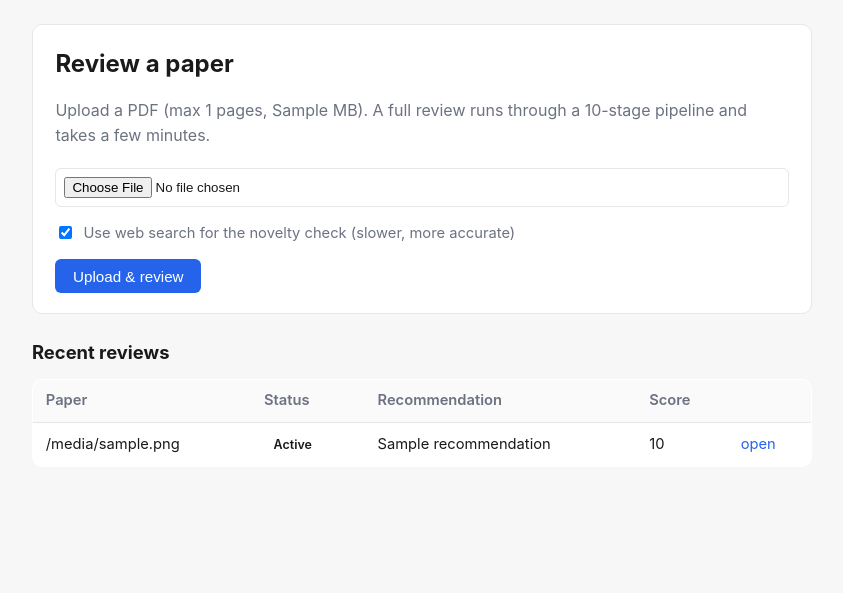
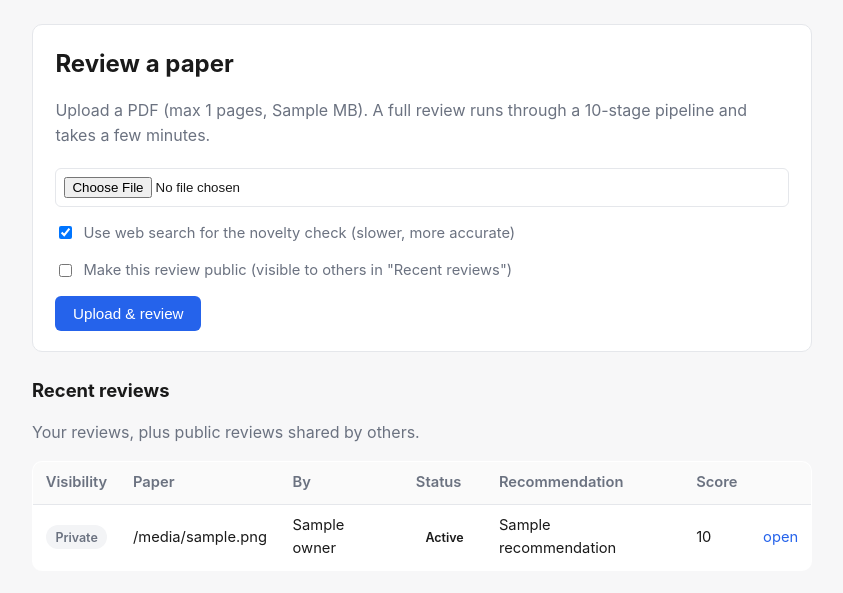
Before and after one commit to Agents4Academia-AI/auto-reviewer, a FastAPI app: template web/templates/index.html in a window 1280 px wide. Shown: the part 60-653 px from the top of the page, without its empty margins (218-1061 px from the left). Run offline with FastAPI, Linux system fonts and the light colour scheme; the template is opened without the code that fills it: most values are stand-ins (such as "Sample title", 1, 10 or a date in 2020); some libraries are stand-ins or nearby versions.

Commit message:
add username & public/private functionality, fix unclear ui for cancellation

```diff
--- a/web/app.py
+++ b/web/app.py
@@ -47,10 +47,15 @@ def login_form(request: Request):
 
 
 @app.post("/login", response_class=HTMLResponse)
-def login_submit(request: Request, password: str = Form(...)):
+def login_submit(request: Request, name: str = Form(...), password: str = Form(...)):
+    name = name.strip()
+    if not name:
+        return templates.TemplateResponse(
+            request, "login.html", {"error": "Please enter your name."}, status_code=400
+        )
     if auth.password_ok(password):
         resp = RedirectResponse(url="/", status_code=303)
-        auth.issue_cookie(resp)
+        auth.issue_cookie(resp, name)
         return resp
     return templates.TemplateResponse(
         request, "login.html", {"error": "Incorrect password."}, status_code=401
@@ -68,32 +73,50 @@ def logout():
 
 @app.get("/", response_class=HTMLResponse, dependencies=[Depends(auth.require_auth)])
 def index(request: Request):
-    recent = jobs.list_recent(limit=20)
+    me = auth.current_user(request)
+    recent = jobs.list_visible(owner=me, limit=20)
     return templates.TemplateResponse(
         request,
         "index.html",
         {
             "jobs": [j.as_dict() for j in recent],
+            "me": me,
             "max_pages": settings.MAX_PDF_PAGES,
             "max_mb": settings.MAX_UPLOAD_BYTES // (1024 * 1024),
         },
     )
 
 
+def _visible_or_404(job_id: str, request: Request) -> jobs.Job:
+    """Fetch a job the current user is allowed to see (their own or public),
+    else 404. Using 404 (not 403) avoids confirming a private review exists."""
+    job = jobs.get_job(job_id)
+    me = auth.current_user(request)
+    if job is None or not (job.is_public or job.owner == me):
+        raise HTTPException(status_code=404, detail="Review not found")
+    return job
+
+
 @app.get("/review/{job_id}", response_class=HTMLResponse, dependencies=[Depends(auth.require_auth)])
 def review_page(request: Request, job_id: str):
-    job = jobs.get_job(job_id)
-    if job is None:
-        raise HTTPException(status_code=404, detail="Review not found")
+    job = _visible_or_404(job_id, request)
+    is_owner = job.owner == auth.current_user(request)
     return templates.TemplateResponse(
-        request, "review.html", {"job": job.as_dict(), "total_stages": TOTAL_STAGES}
+        request,
+        "review.html",
+        {"job": job.as_dict(), "total_stages": TOTAL_STAGES, "is_owner": is_owner},
     )
 
 
 # --- upload ----------------------------------------------------------------
 
 @app.post("/upload", dependencies=[Depends(auth.require_auth)])
-async def upload(file: UploadFile, web_search: str | None = Form(default=None)):
+async def upload(
+    request: Request,
+    file: UploadFile,
+    web_search: str | None = Form(default=None),
+    make_public: str | None = Form(default=None),
+):
     if not (file.filename or "").lower().endswith(".pdf"):
         raise HTTPException(status_code=400, detail="Please upload a .pdf file.")
 
@@ -124,7 +147,12 @@ async def upload(file: UploadFile, web_search: str | None = Form(default=None)):
         )
 
     use_web_search = web_search is not None
-    job_id = jobs.create_job(filename=file.filename, use_web_search=use_web_search)
+    job_id = jobs.create_job(
+        filename=file.filename,
+        use_web_search=use_web_search,
+        owner=auth.current_user(request),
+        is_public=make_public is not None,
+    )
     storage.save_upload(job_id, data)
     return RedirectResponse(url=f"/review/{job_id}", status_code=303)
 
@@ -132,10 +160,8 @@ async def upload(file: UploadFile, web_search: str | None = Form(default=None)):
 # --- json api (polled by the frontend) -------------------------------------
 
 @app.get("/api/review/{job_id}", dependencies=[Depends(auth.require_auth)])
-def api_status(job_id: str):
-    job = jobs.get_job(job_id)
-    if job is None:
-        raise HTTPException(status_code=404, detail="Review not found")
+def api_status(request: Request, job_id: str):
+    job = _visible_or_404(job_id, request)
     d = job.as_dict()
     d["stage_index"] = stage_index(job.current_stage)
     d["total_stages"] = TOTAL_STAGES
@@ -143,18 +169,18 @@ def api_status(job_id: str):
 
 
 @app.post("/api/review/{job_id}/cancel", dependencies=[Depends(auth.require_auth)])
-def api_cancel(job_id: str):
-    if jobs.get_job(job_id) is None:
-        raise HTTPException(status_code=404, detail="Review not found")
+def api_cancel(request: Request, job_id: str):
+    job = _visible_or_404(job_id, request)
+    # Only the owner may cancel — a public review isn't a shared control surface.
+    if job.owner != auth.current_user(request):
+        raise HTTPException(status_code=403, detail="Only the owner can cancel this review.")
     outcome = jobs.request_cancel(job_id)  # cancelled | cancelling | noop
     return JSONResponse({"outcome": outcome})
 
 
 @app.get("/api/review/{job_id}/markdown", dependencies=[Depends(auth.require_auth)])
-def api_markdown(job_id: str):
-    job = jobs.get_job(job_id)
-    if job is None:
-        raise HTTPException(status_code=404, detail="Review not found")
+def api_markdown(request: Request, job_id: str):
+    _visible_or_404(job_id, request)
     if not storage.result_exists(job_id, "md"):
         raise HTTPException(status_code=409, detail="Review not ready yet.")
     return Response(storage.read_result(job_id, "md"), media_type="text/markdown")
--- a/web/auth.py
+++ b/web/auth.py
@@ -1,8 +1,10 @@
-"""Shared-password auth via a signed cookie.
+"""Shared-password auth with a per-user display name, via a signed cookie.
 
-Deliberately minimal: one password for everyone, no user accounts. The cookie
-is signed (not encrypted) with itsdangerous so it can't be forged. If
-REVIEWER_SITE_PASSWORD is unset, auth is disabled entirely — convenient for
+Deliberately minimal: one shared password gates access, and each visitor picks
+a display name at login. The cookie stores that name, signed (not encrypted)
+with itsdangerous so it can't be forged — it's an identity *label* for a
+trusted group, not real authentication. If REVIEWER_SITE_PASSWORD is unset,
+auth is disabled entirely and everyone is the "guest" user — convenient for
 local dev. Swapping to real accounts later means replacing this one module.
 """
 
@@ -15,7 +17,8 @@ from itsdangerous import BadSignature, URLSafeSerializer
 from web import settings
 
 _serializer = URLSafeSerializer(settings.SECRET_KEY, salt="reviewer-auth")
-_AUTH_VALUE = "ok"
+# Identity used when auth is disabled (dev), so review ownership still works.
+GUEST = "guest"
 
 
 def auth_enabled() -> bool:
@@ -26,8 +29,8 @@ def password_ok(candidate: str) -> bool:
     return bool(settings.SITE_PASSWORD) and candidate == settings.SITE_PASSWORD
 
 
-def issue_cookie(response) -> None:
-    token = _serializer.dumps(_AUTH_VALUE)
+def issue_cookie(response, username: str) -> None:
+    token = _serializer.dumps(username)
     response.set_cookie(
         settings.SESSION_COOKIE,
         token,
@@ -41,16 +44,26 @@ def clear_cookie(response) -> None:
     response.delete_cookie(settings.SESSION_COOKIE)
 
 
-def is_authenticated(request: Request) -> bool:
+def current_user(request: Request) -> str | None:
+    """The logged-in display name, or None if not authenticated.
+
+    When auth is disabled, everyone is GUEST so ownership attribution still
+    works in dev.
+    """
     if not auth_enabled():
-        return True
+        return GUEST
     token = request.cookies.get(settings.SESSION_COOKIE)
     if not token:
-        return False
+        return None
     try:
-        return _serializer.loads(token) == _AUTH_VALUE
+        name = _serializer.loads(token)
     except BadSignature:
-        return False
+        return None
+    return name if isinstance(name, str) and name else None
+
+
+def is_authenticated(request: Request) -> bool:
+    return current_user(request) is not None
 
 
 def require_auth(request: Request):
--- a/web/static/style.css
+++ b/web/static/style.css
@@ -68,7 +68,7 @@ button[type="submit"]:hover { filter: brightness(0.95); }
 table.jobs { width: 100%; border-collapse: collapse; background: var(--card); border: 1px solid var(--border); border-radius: 10px; overflow: hidden; }
 table.jobs th, table.jobs td { text-align: left; padding: 0.6rem 0.8rem; border-bottom: 1px solid var(--border); font-size: 0.92rem; }
 table.jobs th { background: #fafafa; color: var(--muted); font-weight: 600; }
-table.jobs td.filename { max-width: 280px; overflow: hidden; text-overflow: ellipsis; white-space: nowrap; }
+table.jobs td.filename { max-width: 180px; overflow: hidden; text-overflow: ellipsis; white-space: nowrap; }
 table.jobs a { color: var(--accent); text-decoration: none; }
 
 .badge { display: inline-block; padding: 0.15rem 0.6rem; border-radius: 999px; font-size: 0.78rem; font-weight: 600; text-transform: capitalize; }
@@ -77,6 +77,8 @@ table.jobs a { color: var(--accent); text-decoration: none; }
 .badge-done { background: #ecfdf5; color: var(--ok); }
 .badge-failed { background: #fef2f2; color: var(--err); }
 .badge-cancelled { background: #f3f4f6; color: var(--muted); }
+.badge-public { background: #ecfeff; color: #0e7490; }
+.badge-private { background: #f3f4f6; color: var(--muted); }
 
 .status-row { display: flex; align-items: center; gap: 0.75rem; margin-bottom: 0.9rem; }
 .cancel-btn {
@@ -97,3 +99,22 @@ table.jobs a { color: var(--accent); text-decoration: none; }
 .report h3 { font-size: 1.05rem; }
 .report code { background: #f3f4f6; padding: 0.1rem 0.3rem; border-radius: 4px; }
 .report ul { padding-left: 1.3rem; }
+
+/* Custom confirm dialog (replaces native confirm() so we control button labels) */
+.modal-overlay {
+  position: fixed; inset: 0; background: rgba(17, 24, 39, 0.45);
+  display: flex; align-items: center; justify-content: center; z-index: 100;
+}
+.modal {
+  background: var(--card); border-radius: 10px; padding: 1.4rem 1.5rem;
+  max-width: 22rem; box-shadow: 0 10px 30px rgba(0, 0, 0, 0.2);
+}
+.modal p { margin: 0 0 1.2rem; }
+.modal-actions { display: flex; justify-content: flex-end; gap: 0.6rem; }
+.modal-btn {
+  border: 1px solid var(--border); border-radius: 6px; padding: 0.35rem 1rem;
+  cursor: pointer; font-size: 0.9rem; background: var(--card);
+}
+.modal-btn-no:hover { background: #f3f4f6; }
+.modal-btn-yes { border-color: var(--err); color: var(--err); }
+.modal-btn-yes:hover { background: #fef2f2; }
--- a/web/templates/index.html
+++ b/web/templates/index.html
@@ -10,21 +10,34 @@
       <input type="checkbox" name="web_search" checked>
       Use web search for the novelty check (slower, more accurate)
     </label>
+    <label class="checkbox">
+      <input type="checkbox" name="make_public">
+      Make this review public (visible to others in "Recent reviews")
+    </label>
     <button type="submit">Upload &amp; review</button>
   </form>
 </section>
 
 <section>
   <h2>Recent reviews</h2>
+  <p class="muted">Your reviews, plus public reviews shared by others.</p>
   {% if jobs %}
   <table class="jobs">
     <thead>
-      <tr><th>Paper</th><th>Status</th><th>Recommendation</th><th>Score</th><th></th></tr>
+      <tr><th>Visibility</th><th>Paper</th><th>By</th><th>Status</th><th>Recommendation</th><th>Score</th><th></th></tr>
     </thead>
     <tbody>
       {% for j in jobs %}
       <tr>
-        <td class="filename">{{ j.filename }}</td>
+        <td>
+          {% if j.is_public %}
+          <span class="badge badge-public">public</span>
+          {% else %}
+          <span class="badge badge-private">private</span>
+          {% endif %}
+        </td>
+        <td class="filename" title="{{ j.filename }}">{{ j.filename }}</td>
+        <td>{% if j.owner == me %}You{% else %}{{ j.owner or "—" }}{% endif %}</td>
         <td><span class="badge badge-{{ j.status }}">{{ j.status }}</span></td>
         <td>{{ j.recommendation or "—" }}</td>
         <td>{{ j.overall_score if j.overall_score is not none else "—" }}</td>
--- a/web/templates/review.html
+++ b/web/templates/review.html
@@ -2,12 +2,16 @@
 {% block content %}
 <a class="back" href="/">← All reviews</a>
 <h1 class="filename">{{ job.filename }}</h1>
+<p class="muted">
+  by {% if is_owner %}you{% else %}{{ job.owner or "—" }}{% endif %}
+  · {{ "public" if job.is_public else "private" }}
+</p>
 
 <section id="status-panel" class="card" data-job-id="{{ job.id }}" data-total="{{ total_stages }}">
   <div class="status-row">
     <span class="badge" id="status-badge">{{ job.status }}</span>
     <span id="status-text" class="muted"></span>
-    <button type="button" id="cancel-btn" class="cancel-btn" hidden>Cancel</button>
+    {% if is_owner %}<button type="button" id="cancel-btn" class="cancel-btn" hidden>Cancel</button>{% endif %}
   </div>
   <div class="progress"><div class="progress-bar" id="progress-bar"></div></div>
   <p id="error-text" class="error" hidden></p>
```
Also changed, not shown: web/jobs.py (+34 -5 lines), web/static/app.js (+41 -2 lines), web/templates/login.html (+6 -2 lines).
